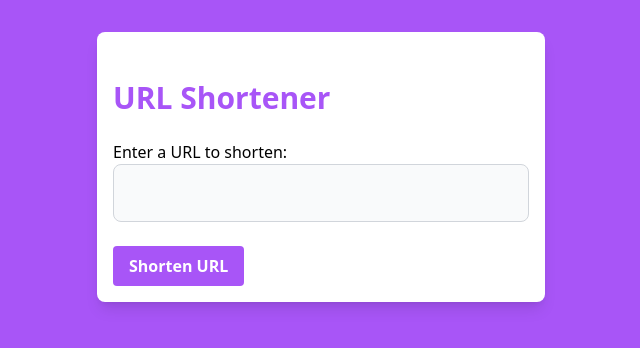
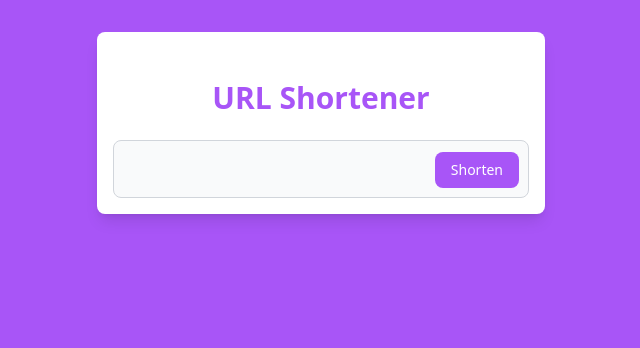
Before and after one commit to Rikidink/URL-Shortener, a Python web app: template flask/templates/index.html in a window 1280 px wide. Shown: the part 64-412 px from the top of the page, without its empty margins (319-959 px from the left). Run offline with Jinja, Linux system fonts and the light colour scheme; the template is opened without the code that fills it, so the values that code supplies are empty.

Commit message:
simplified input box

```diff
--- a/flask/app.py
+++ b/flask/app.py
@@ -65,5 +65,5 @@ def redirect_url(short_url):
     return render_template("404.html"), 404
 
 if __name__ == '__main__':
-    app.run(debug=True)
+    # app.run(debug=True)
     app.run()
--- a/flask/static/output.css
+++ b/flask/static/output.css
@@ -556,6 +556,43 @@ video {
   border-width: 0;
 }
 
+.pointer-events-none {
+  pointer-events: none;
+}
+
+.absolute {
+  position: absolute;
+}
+
+.relative {
+  position: relative;
+}
+
+.inset-y-0 {
+  top: 0px;
+  bottom: 0px;
+}
+
+.bottom-2 {
+  bottom: 0.5rem;
+}
+
+.bottom-2\.5 {
+  bottom: 0.625rem;
+}
+
+.end-2 {
+  inset-inline-end: 0.5rem;
+}
+
+.end-2\.5 {
+  inset-inline-end: 0.625rem;
+}
+
+.start-0 {
+  inset-inline-start: 0px;
+}
+
 .mx-auto {
   margin-left: auto;
   margin-right: auto;
@@ -747,24 +774,26 @@ video {
   padding-bottom: 0.5rem;
 }
 
-.px-3 {
-  padding-left: 0.75rem;
-  padding-right: 0.75rem;
+.ps-10 {
+  padding-inline-start: 2.5rem;
+}
+
+.ps-3 {
+  padding-inline-start: 0.75rem;
+}
+
+.text-center {
+  text-align: center;
+}
+
+.text-2xl {
+  font-size: 1.5rem;
+  line-height: 2rem;
 }
 
 .text-3xl {
   font-size: 1.875rem;
   line-height: 2.25rem;
-}
-
-.text-xl {
-  font-size: 1.25rem;
-  line-height: 1.75rem;
-}
-
-.text-2xl {
-  font-size: 1.5rem;
-  line-height: 2rem;
 }
 
 .text-sm {
--- a/flask/templates/index.html
+++ b/flask/templates/index.html
@@ -37,15 +37,13 @@
 
     <!-- Content -->
     <div class="max-w-md mx-auto p-4 bg-white rounded-lg shadow-lg mt-8">
-        <h1 class="text-3xl font-bold text-purple-500 mt-8 mb-6">URL Shortener</h1>
-        <form class="url-input" action="/" method="POST">
-            <label for="url">Enter a URL to shorten:</label>
-            <br>
-            <input type="text" name="long_url" class="block w-full p-4 text-gray-900 border border-gray-300 rounded-lg bg-gray-50 sm:text-md focus:ring-blue-500 focus:border-blue-500 dark:bg-gray-700 dark:border-gray-600 dark:placeholder-gray-400 dark:text-white dark:focus:ring-blue-500 dark:focus:border-blue-500" required>
-            <br>
-            <button class="bg-purple-500 hover:bg-purple-700 text-white font-bold py-2 px-4 rounded" type="submit">Shorten URL</button>
-            <br>
-            <p id="error" class="error">{{ error }}</p>
+        <h1 class="text-center text-3xl font-bold text-purple-500 mt-8 mb-6">URL Shortener</h1>
+        <form class="text-center url-input" action="/" method="POST">
+            <div class="relative">
+                <input type="text" name="long_url" class="block w-full p-4 text-gray-900 border border-gray-300 rounded-lg bg-gray-50 sm:text-md focus:ring-blue-500 focus:border-blue-500 dark:bg-gray-700 dark:border-gray-600 dark:placeholder-gray-400 dark:text-white dark:focus:ring-blue-500 dark:focus:border-blue-500" required>
+                <button type="submit" class="text-white absolute end-2.5 bottom-2.5 bg-purple-500 hover:bg-purple-700 font-medium rounded-lg text-sm px-4 py-2">Shorten</button>
+                <p id="error" class="error">{{ error }}</p>
+            </div>
         </form>
 
         {% if short_url %}
```
Also changed, not shown: other parts of flask/static/output.css (+77 -56 lines).
